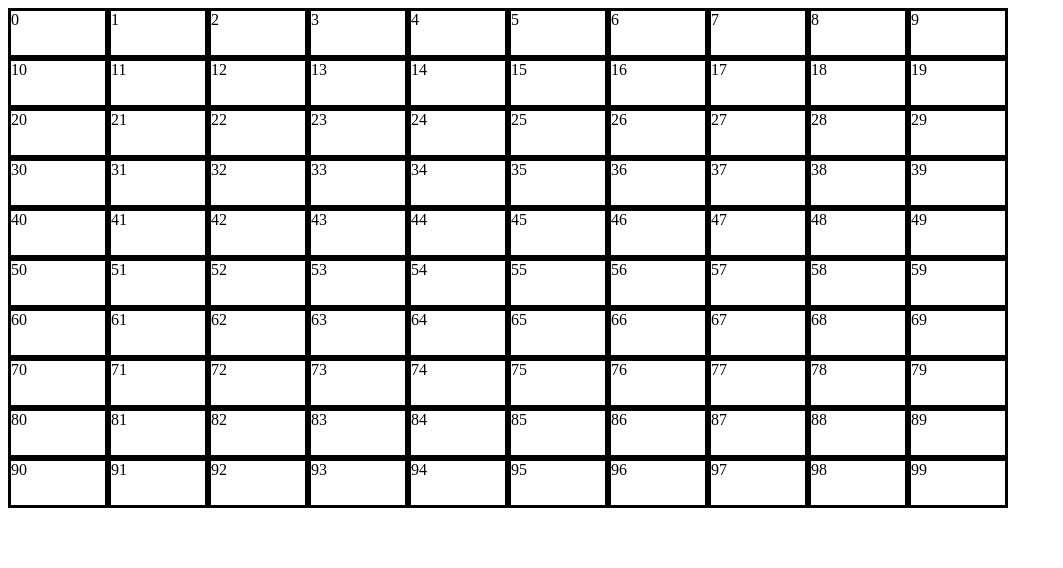
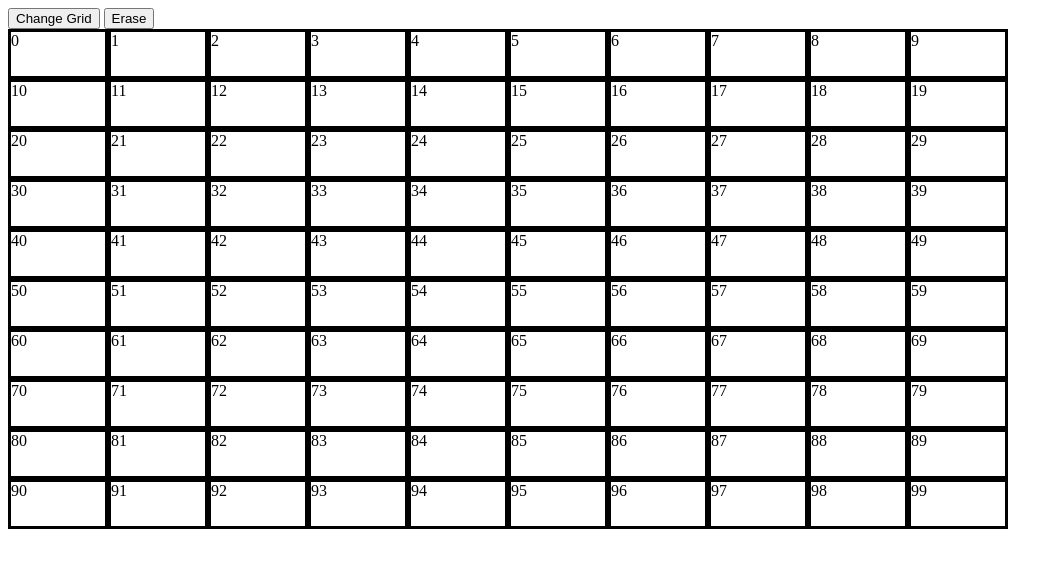
Before and after one commit to jch1013/Etch-A-Sketch, a plain HTML site: page index.html in a window 1280 px wide. Shown: the whole page, without its empty margins (0-1063 px from the left). Drawn offline with Linux system fonts and the light colour scheme.

Commit message:
Add user buttons to doccument

```diff
--- a/index.html
+++ b/index.html
@@ -9,6 +9,10 @@
     <link rel="stylesheet" href="style.css">
 </head>
 <body>
+    <div class = header>
+        <button>Change Grid</button>
+        <button>Erase</button>
+    </div>
     <div class="container">
 
     </div>
```
